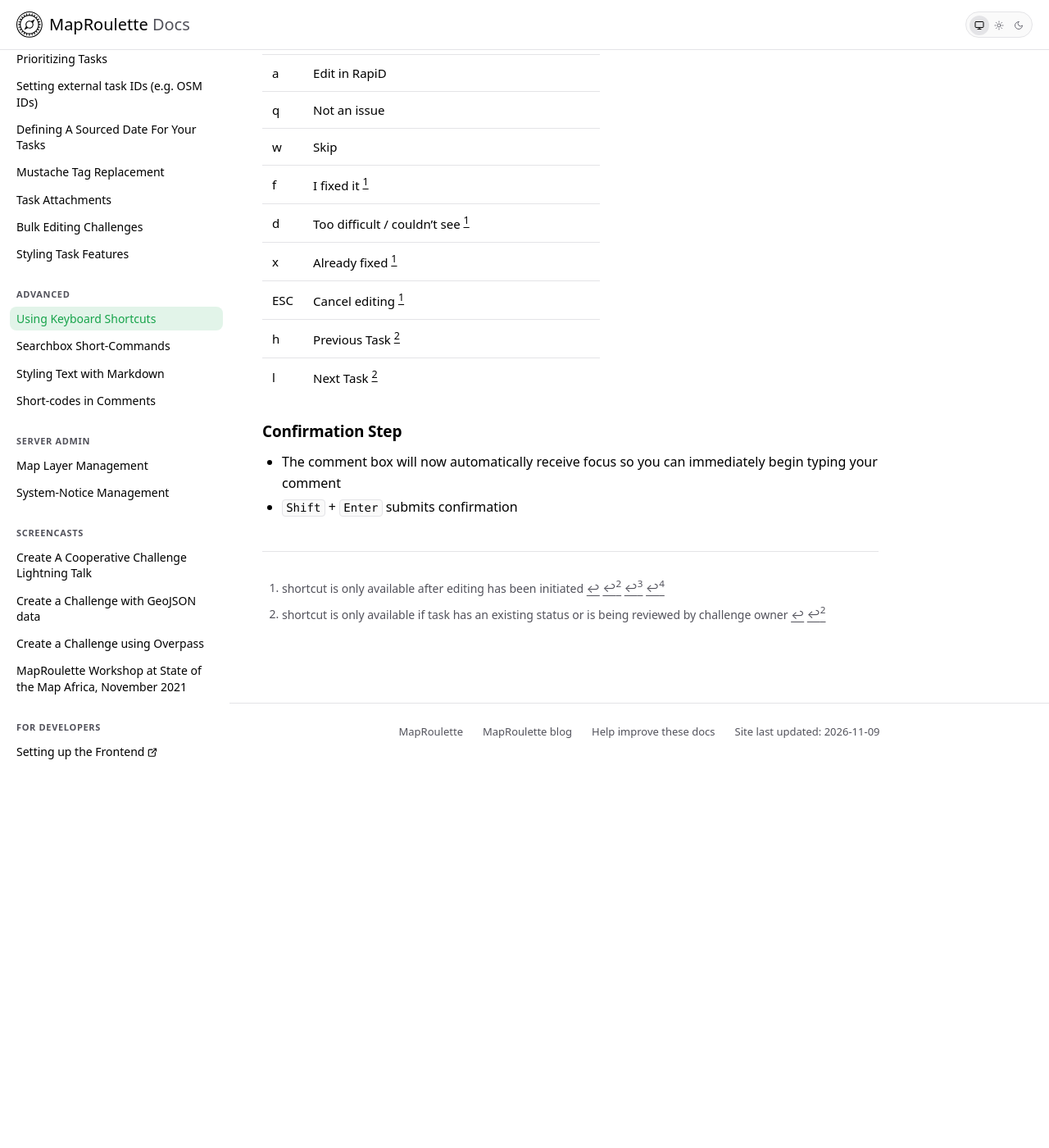
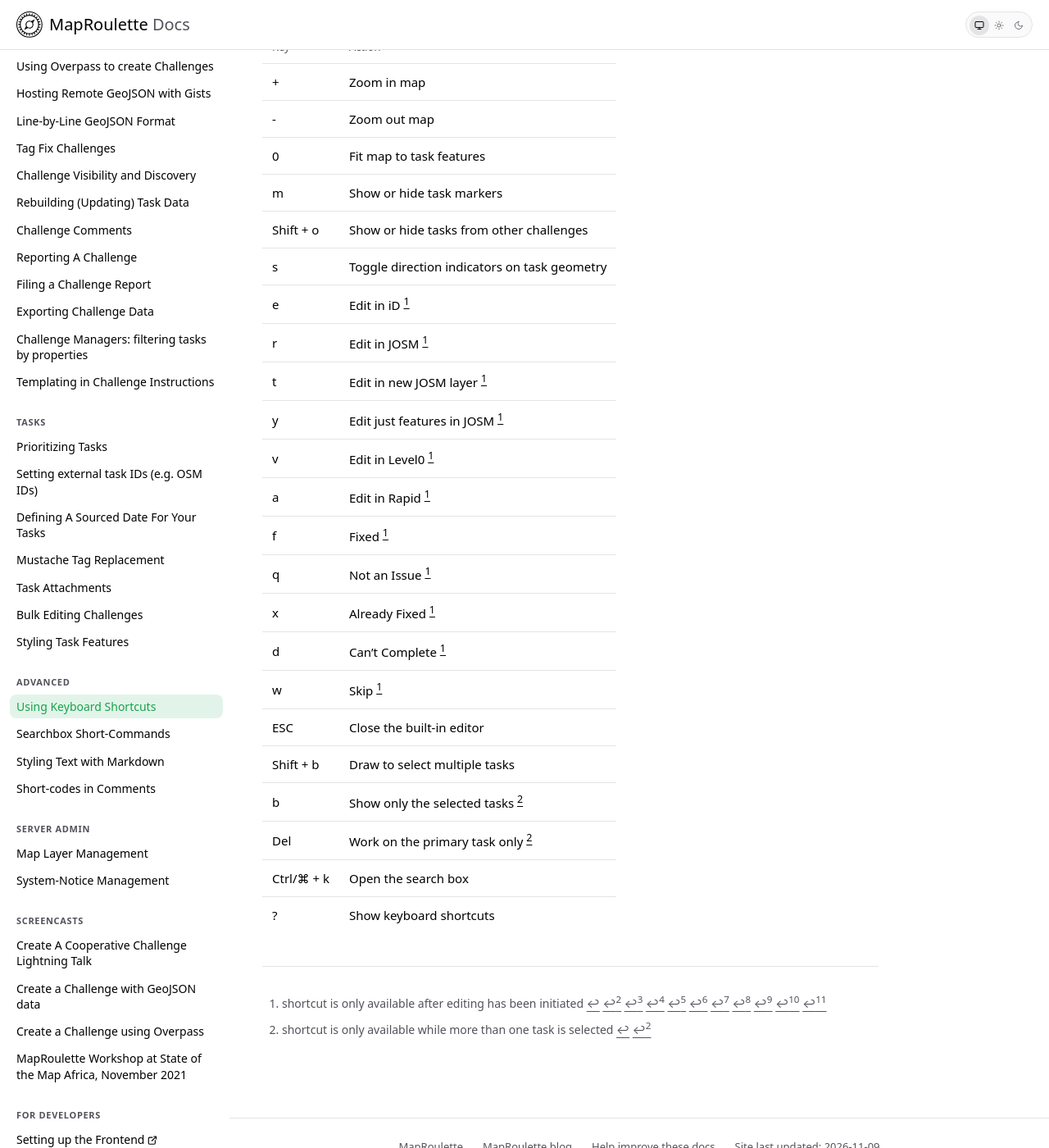
Before and after one commit to maproulette/docs, a Jekyll site: the page built from _documentation/advanced/01-using-keyboard-shortcuts.md, in a window 1280 px wide and 1400 px high, scrolled down 724 px. Shown: the whole window at 82% size. Built offline with Jekyll 4.4.1, drawn with Linux system fonts in a browser that asks for light colours; comment, search, counter and statistics services are not loaded; before the commit the page ends 1651 px from its top, so only the background shows below that; some of the changed text lies outside the part shown.

Commit message:
Update the Advanced pages for MapRoulette 4

```diff
--- a/_documentation/advanced/01-using-keyboard-shortcuts.md
+++ b/_documentation/advanced/01-using-keyboard-shortcuts.md
@@ -2,36 +2,38 @@
 title: Using Keyboard Shortcuts
 ---
 
-A number of keyboard shortcuts are available when completing tasks. The latest shortcuts can always be seen for the current step by expanding the More Options box in the sidebar and then clicking View Keyboard Shortcuts.
+A number of keyboard shortcuts are available throughout the website. The latest shortcuts can always be seen for the current step by pressing `?`.
+
+![The Keyboard Shortcuts dialog](/media/mr4-keyboard-shortcuts.png){: .only-light}
+![The Keyboard Shortcuts dialog](/media/mr4-keyboard-shortcuts-dark.png){: .only-dark}
 
 At the time of writing, the following shortcuts are available:
 
-| Key | Action                                                  |
-| :-- | :------------------------------------------------------ |
-| +   | Zoom in map                                             |
-| -   | Zoom out map                                            |
-| 0   | Fit map to task features                                |
-| s   | Toggle task features layer                              |
-| o   | Toggle OSM data layer (takes a moment to load)          |
-| e   | Edit in Id                                              |
-| r   | Edit in JOSM                                            |
-| t   | Edit in new JOSM layer                                  |
-| y   | Edit just task features in JOSM                         |
-| v   | Edit in Level0                                          |
-| a   | Edit in RapiD                                           |
-| q   | Not an issue                                            |
-| w   | Skip                                                    |
-| f   | I fixed it [^1]                                         |
-| d   | Too difficult / couldn't see [^1]                       |
-| x   | Already fixed [^1]                                      |
-| ESC | Cancel editing [^1]                                     |
-| h   | Previous Task [^2]                                      |
-| l   | Next Task [^2]                                          |
+| Key         | Action                                      |
+| :---------- | :------------------------------------------ |
+| +           | Zoom in map                                 |
+| -           | Zoom out map                                |
+| 0           | Fit map to task features                    |
+| m           | Show or hide task markers                   |
+| Shift + o   | Show or hide tasks from other challenges    |
+| s           | Toggle direction indicators on task geometry |
+| e           | Edit in iD [^1]                             |
+| r           | Edit in JOSM [^1]                           |
+| t           | Edit in new JOSM layer [^1]                 |
+| y           | Edit just features in JOSM [^1]             |
+| v           | Edit in Level0 [^1]                         |
+| a           | Edit in Rapid [^1]                          |
+| f           | Fixed [^1]                                  |
+| q           | Not an Issue [^1]                           |
+| x           | Already Fixed [^1]                          |
+| d           | Can't Complete [^1]                         |
+| w           | Skip [^1]                                   |
+| ESC         | Close the built-in editor                   |
+| Shift + b   | Draw to select multiple tasks               |
+| b           | Show only the selected tasks [^2]           |
+| Del         | Work on the primary task only [^2]          |
+| Ctrl/⌘ + k  | Open the search box                         |
+| ?           | Show keyboard shortcuts                     |
 
 [^1]: shortcut is only available after editing has been initiated
-[^2]: shortcut is only available if task has an existing status or is being reviewed by challenge owner
-
-### Confirmation Step
-
-- The comment box will now automatically receive focus so you can immediately begin typing your comment
-- `Shift` + `Enter` submits confirmation
+[^2]: shortcut is only available while more than one task is selected
```
Also changed, not shown: _documentation/advanced/02-searchbox-short-commands.md (+9 -45 lines), _documentation/advanced/03-markdown.md (+1 -5 lines), _documentation/advanced/04-comment-short-codes.md (+3 -7 lines).
